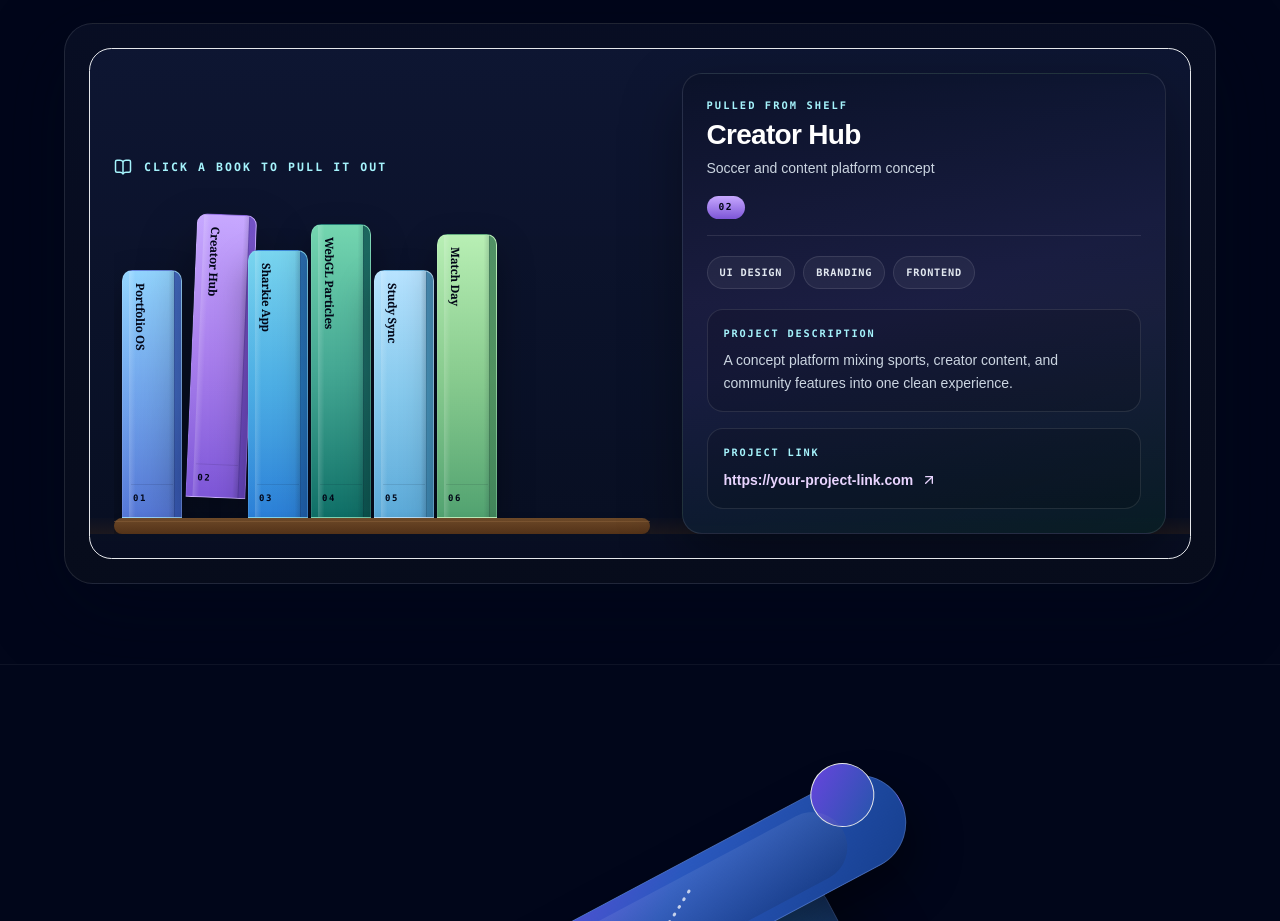
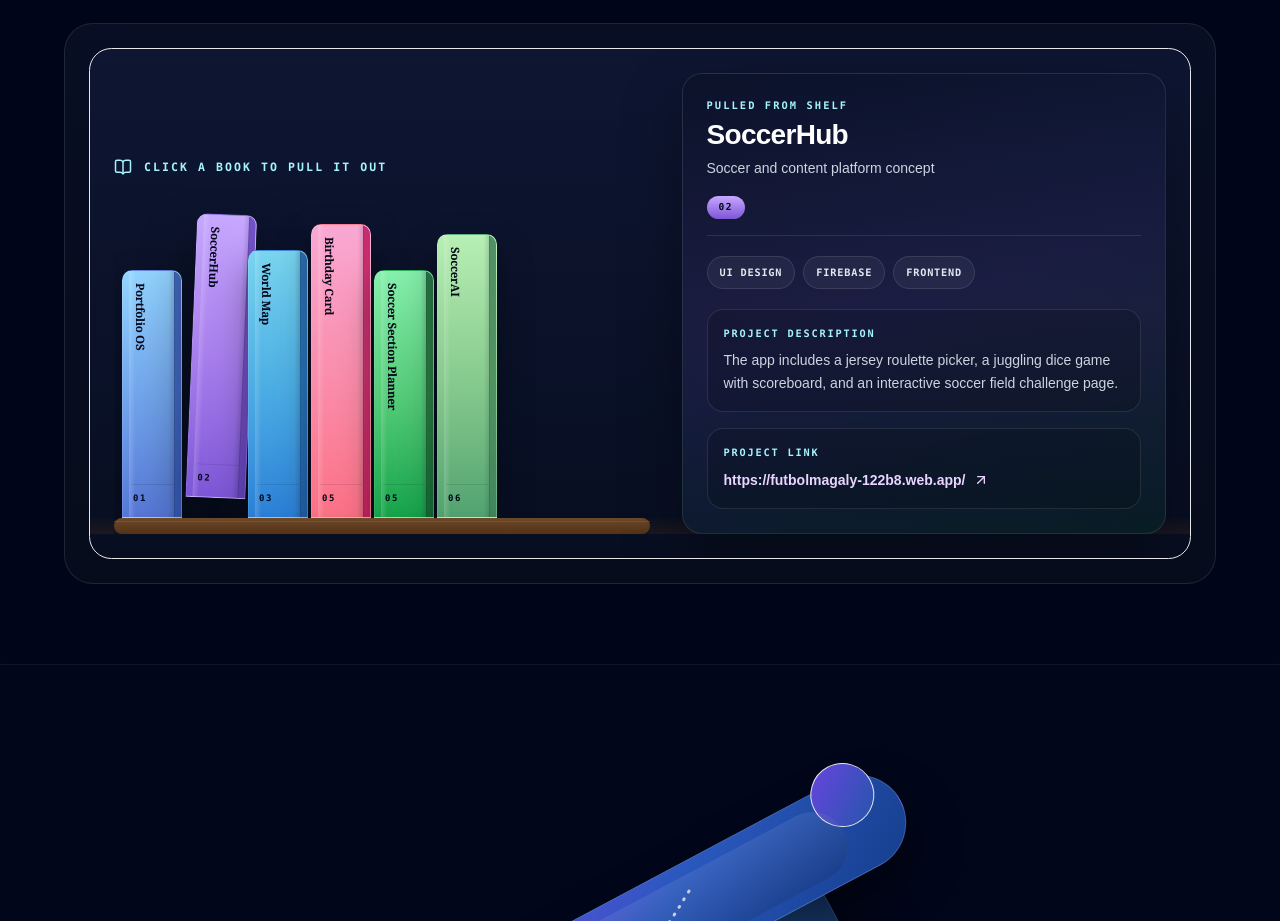
Before and after one commit to mbelmontes7/magaly-portfolio, a React (Vite) app in the folder magaly-portfolio/: page / in a window 1280 px wide. Shown: the part 2060-2981 px from the top of the page. Built offline with nearby package versions, Linux system fonts and the light colour scheme.

Commit message:
feat: update Projects section with new project entries, descriptions, and links; enhance tags for better categorization

```diff
--- a/magaly-portfolio/src/Projects.jsx
+++ b/magaly-portfolio/src/Projects.jsx
@@ -14,78 +14,77 @@
         textColor: 'text-slate-950',
         number: '01',
         description: 'A personal portfolio built to showcase projects, design ideas, and interactive UI experiments in one place.',
-        link: 'https://your-project-link.com',
-        tags: ['React', 'Vite', 'Tailwind']
+        // link: 'https://your-project-link.com',
+        tags: ['React', 'Tailwind', 'Framer Motion']
     },
     {
-        id: 'creator-hub',
-        title: 'Creator Hub',
-        spineLabel: 'Creator Hub',
+        id: 'SoccerHub',
+        title: 'SoccerHub',
+        spineLabel: 'SoccerHub',
         subtitle: 'Soccer and content platform concept',
         accent: 'from-purple-300/40 via-fuchsia-400/25 to-purple-200/25',
         bookColor: 'bg-[linear-gradient(180deg,#c7a8ff_0%,#7d56d7_100%)]',
         edgeColor: 'bg-[#6443bc]',
         textColor: 'text-slate-950',
         number: '02',
-        description: 'A concept platform mixing sports, creator content, and community features into one clean experience.',
-        link: 'https://your-project-link.com',
-        tags: ['UI Design', 'Branding', 'Frontend']
+        description: 'The app includes a jersey roulette picker, a juggling dice game with scoreboard, and an interactive soccer field challenge page.',
+        link: 'https://futbolmagaly-122b8.web.app/',
+        tags: ['UI Design', 'Firebase', 'Frontend']
     },
     {
-        id: 'sharkie',
-        title: 'Sharkie App',
-        spineLabel: 'Sharkie App',
-        subtitle: 'Interactive game or media project',
+        id: 'WorldMap',
+        title: 'World Map',
+        spineLabel: 'World Map',
+        subtitle: 'Interactive geography learning tool',
         accent: 'from-blue-300/40 via-cyan-400/30 to-emerald-300/25',
         bookColor: 'bg-[linear-gradient(180deg,#79d5ef_0%,#2b7fd7_100%)]',
         edgeColor: 'bg-[#1f5fab]',
         textColor: 'text-slate-950',
         number: '03',
-        description: 'An interactive concept focused on playful visuals, motion, and a more character-driven digital experience.',
-        link: 'https://your-project-link.com',
+        description: 'This project uses the World Bank API to fetch and display country data through an interactive SVG map. When a user clicks a country, its SVG path ID is captured in getCountryData(), then sent to the API service to retrieve detailed information.',
+        link: 'https://github.com/mbelmontes7/map',
         tags: ['Interaction', 'Motion', 'Concept']
     },
     {
-        id: 'particles',
-        title: 'WebGL Particles',
-        spineLabel: 'WebGL Particles',
-        subtitle: 'Generative motion and visual experiments',
-        accent: 'from-emerald-300/35 via-cyan-300/20 to-blue-300/20',
-        bookColor: 'bg-[linear-gradient(180deg,#74d6b0_0%,#0f6f67_100%)]',
-        edgeColor: 'bg-[#0d5450]',
+        id: 'birthday-card',
+        title: 'Dominic Birthday Card',
+        spineLabel: 'Birthday Card',
+        subtitle: 'Interactive digital greeting experience',
+        accent: 'from-pink-300/35 via-rose-300/20 to-yellow-300/20',
+        bookColor: 'bg-[linear-gradient(180deg,#f9a8d4_0%,#fb7185_100%)]',
+        edgeColor: 'bg-[#be185d]',
         textColor: 'text-slate-950',
-        number: '04',
-        description: 'A visual experiments project exploring generative motion, atmosphere, and immersive graphics for the web.',
-        link: 'https://your-project-link.com',
-        tags: ['WebGL', 'Creative Code', 'Animation']
+        number: '05',
+        description: 'An interactive birthday card web app where users can send Dominic birthday messages, add optional photos, and view shared wishes in one place.',
+        link: 'https://dominic-birthday-card.web.app/',
+        tags: ['HTML', 'CSS', 'JavaScript']
     },
     {
-        id: 'study-sync',
-        title: 'Study Sync',
-        spineLabel: 'Study Sync',
-        subtitle: 'Productivity and focus app concept',
-        accent: 'from-sky-300/35 via-cyan-300/25 to-purple-300/20',
-        bookColor: 'bg-[linear-gradient(180deg,#b7e3ff_0%,#5ba9d8_100%)]',
-        edgeColor: 'bg-[#3a84af]',
+        id: 'Soccer section planner',
+        title: 'Soccer Section Planner',
+        spineLabel: 'Soccer Section Planner',
+        subtitle: 'Interactive 7v7 coaching board',
+        accent: 'from-emerald-300/35 via-lime-300/20 to-cyan-300/20',
+        bookColor: 'bg-[linear-gradient(180deg,#86efac_0%,#16a34a_100%)]',
+        edgeColor: 'bg-[#166534]',
         textColor: 'text-slate-950',
         number: '05',
-        description: 'A study and focus tool concept for organizing tasks, sessions, and habits in a cleaner way.',
-        link: 'https://your-project-link.com',
-        tags: ['Productivity', 'UX', 'Frontend']
+        description: 'A coaching tool for planning 7v7 soccer sessions with draggable players, formation presets, equipment placement, and structured practice notes.',
+        // link: 'https://your-project-link.com',
+        tags: ['Productivity', 'COACHING', 'Journal app']
     },
     {
-        id: 'match-day',
-        title: 'Match Day',
-        spineLabel: 'Match Day',
-        subtitle: 'Sports schedule and fan experience concept',
+        id: 'SoccerAI',
+        title: 'SoccerAI',
+        spineLabel: 'SoccerAI',
+        subtitle: 'AI-powered soccer video editor concept',
         accent: 'from-emerald-300/35 via-lime-300/20 to-cyan-300/20',
         bookColor: 'bg-[linear-gradient(180deg,#b8efb4_0%,#51a270_100%)]',
         edgeColor: 'bg-[#3f8058]',
         textColor: 'text-slate-950',
         number: '06',
-        description: 'A sports-centered concept for following games, updates, and fan content in one place.',
-        link: 'https://your-project-link.com',
-        tags: ['Sports', 'Concept', 'UI']
+        description: 'This app concept uses AI to analyze soccer game footage to select a player and create a personalized highlight reel. Users can input game videos, and the AI identifies key moments, generating a shareable highlight video focused on the selected player.',
+        tags: ['Sports', 'Video editor', 'AI']
     }
 ];
 
```
